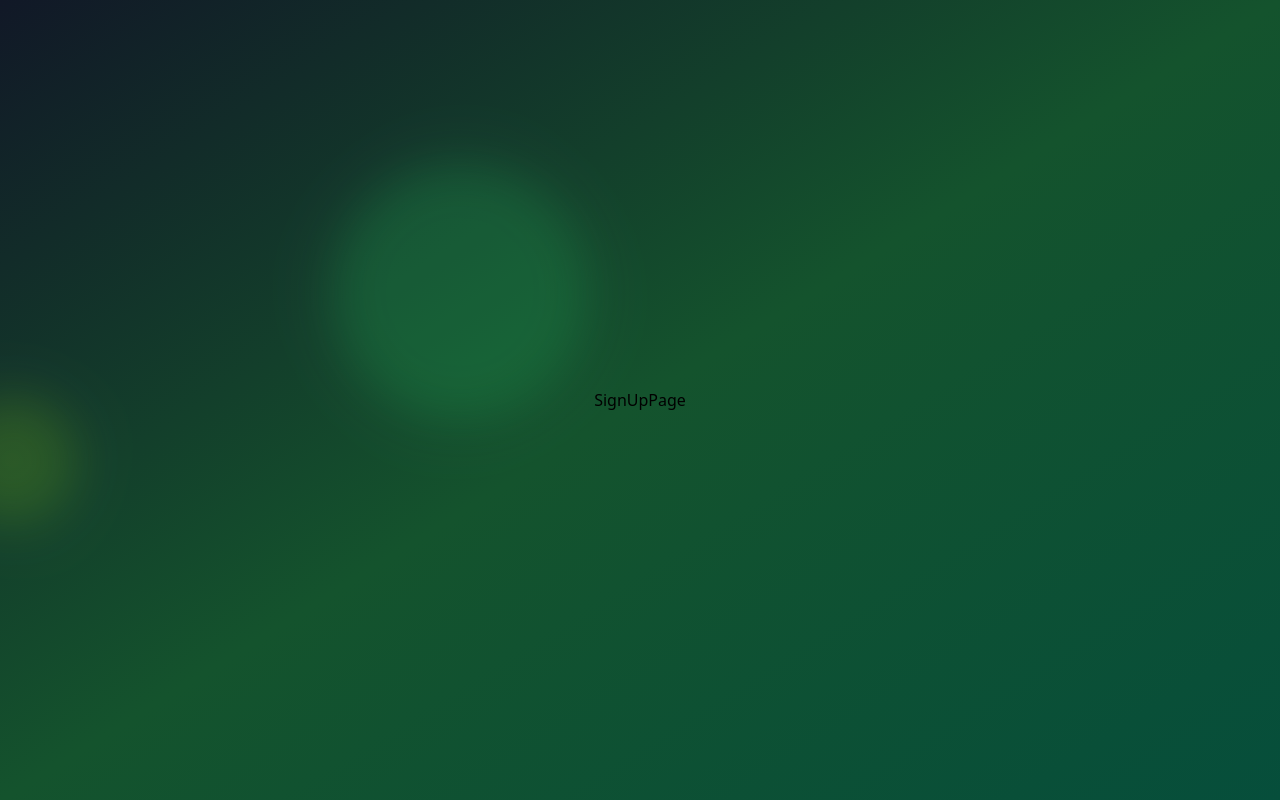
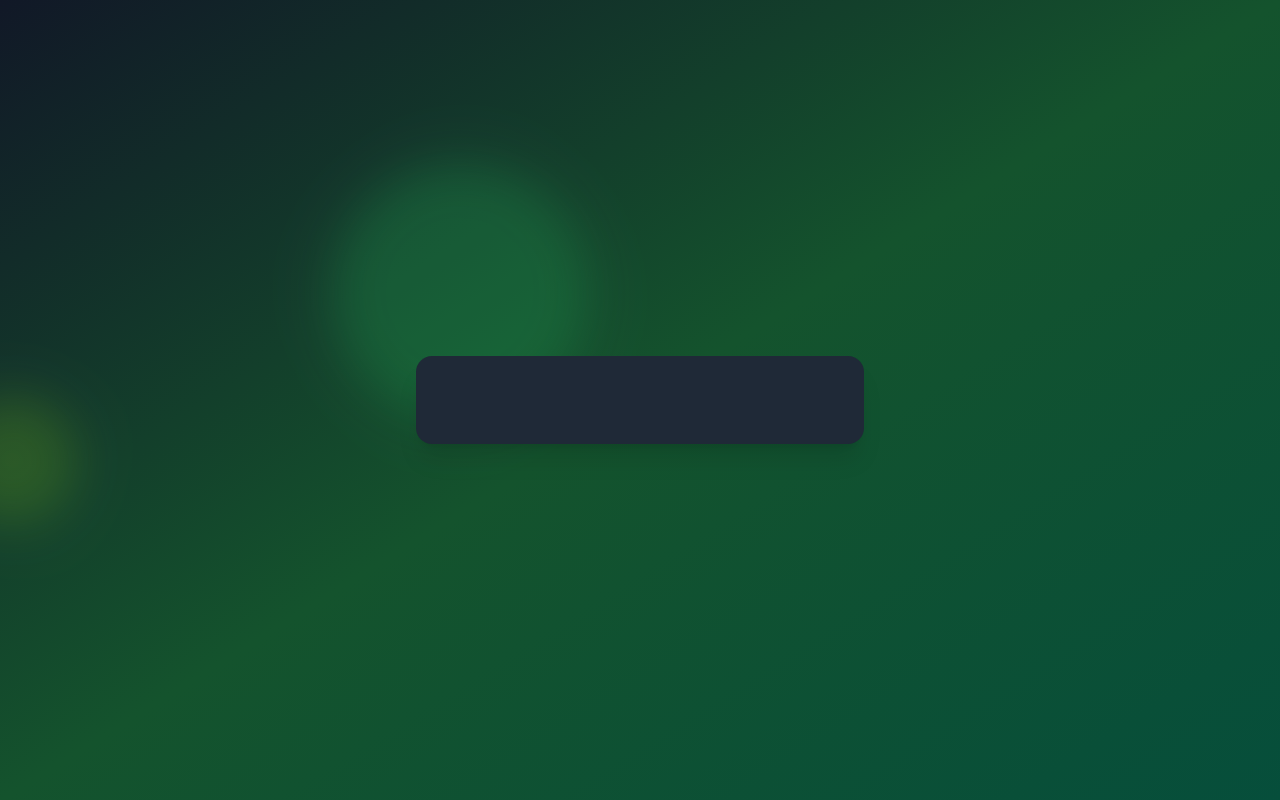
Before and after one commit to hamzathul/Advanced-Authentication, a React (Vite) app in the folder frontend/: page /signup in a window 1280 px wide. Built offline with nearby package versions, Linux system fonts and the light colour scheme.

Commit message:
pending: signup page

```diff
--- a/frontend/src/pages/SignUpPage.jsx
+++ b/frontend/src/pages/SignUpPage.jsx
@@ -1,8 +1,19 @@
-import React from 'react'
+import { motion } from "framer-motion"
 
 const SignUpPage = () => {
   return (
-    <div>SignUpPage</div>
+    <motion.div
+        initial={{opacity:0, y:20}}
+        animate={{opacity:1, y:0}}
+        transition={{duration:0.5}}
+        className="max-w-md w-full bg-gray-800 bg-opacity-100 backdrop-filter backdrop-blur-xl rounded-2xl
+        shadow-xl overflow-hidden"
+    >
+        <div className="p-8">
+        <h2 className="text-3xl font-bold mb-6 text-center bg-gradient-to-r from-green-400 to-emerald-500
+        text-transparent bg-clip-text"></h2>
+        </div>
+    </motion.div>
   )
 }
 
```
